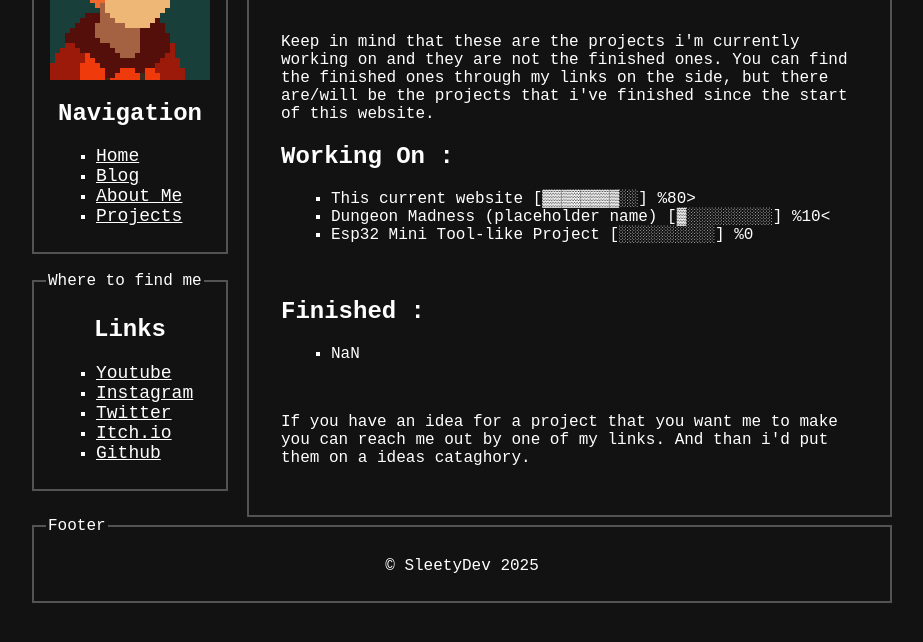
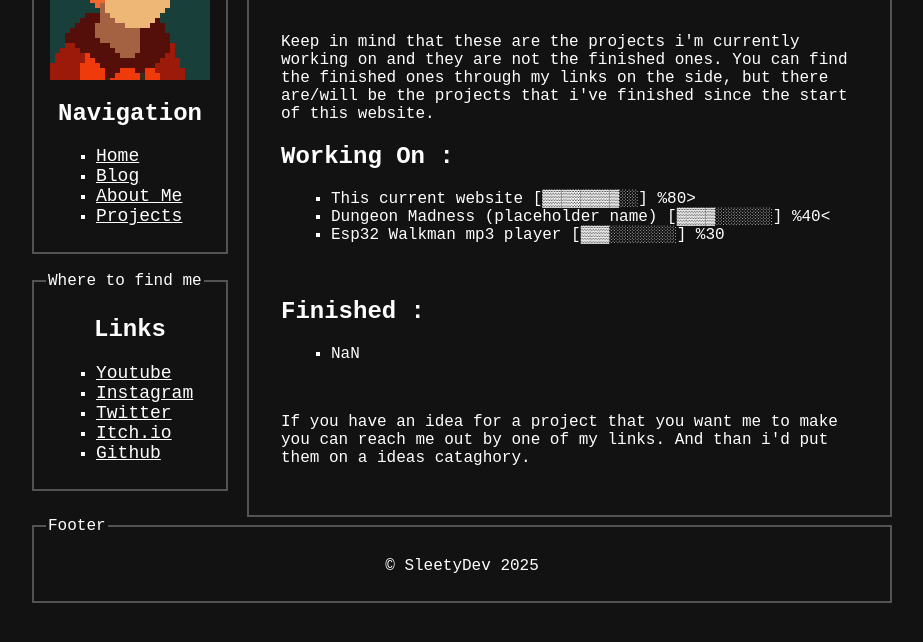
Before and after one commit to The-Sleety/The-Sleety.github.io, a plain HTML site: page Pages/Projects.html in a window 1280 px wide. Shown: the part 112-754 px from the top of the page, without its empty margins (178-1101 px from the left). Drawn offline with Linux system fonts and the light colour scheme.

Commit message:
Fixed some things not important

```diff
--- a/Pages/Projects.html
+++ b/Pages/Projects.html
@@ -54,8 +54,8 @@
                         <h2>Working On :</h2>
                         <ul>
                             <li>This current website [▓▓▓▓▓▓▓▓░░] %80> </li>
-                            <li>Dungeon Madness (placeholder name) [▓░░░░░░░░░] %10<</li>
-                            <li>Esp32 Mini Tool-like Project [░░░░░░░░░░] %0</li>
+                            <li>Dungeon Madness (placeholder name) [▓▓▓▓░░░░░░] %40<</li>
+                            <li>Esp32 Walkman mp3 player [▓▓▓░░░░░░░] %30</li>
                         </ul>
 
                         <br>
```
Also changed, not shown: index.html (+1 -1 lines).
